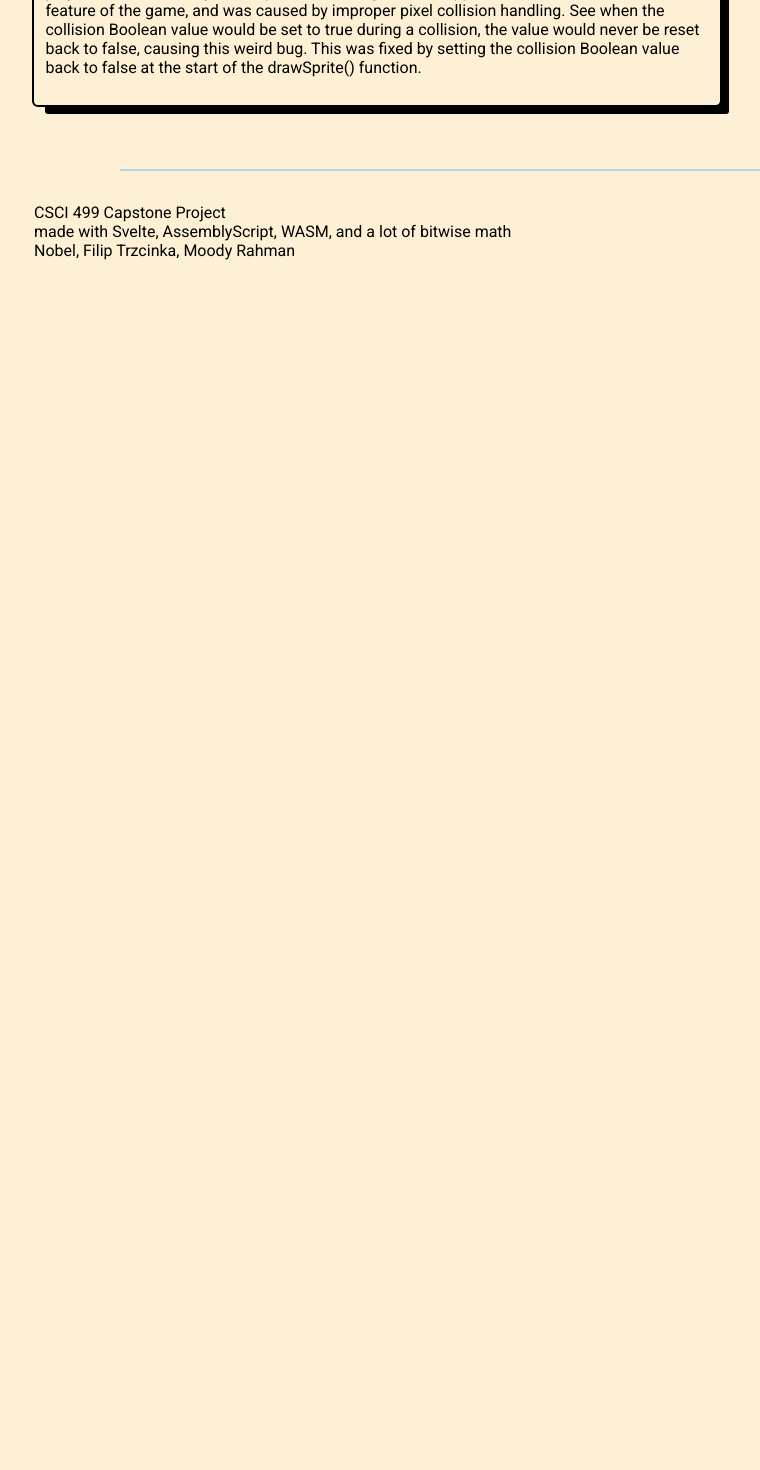
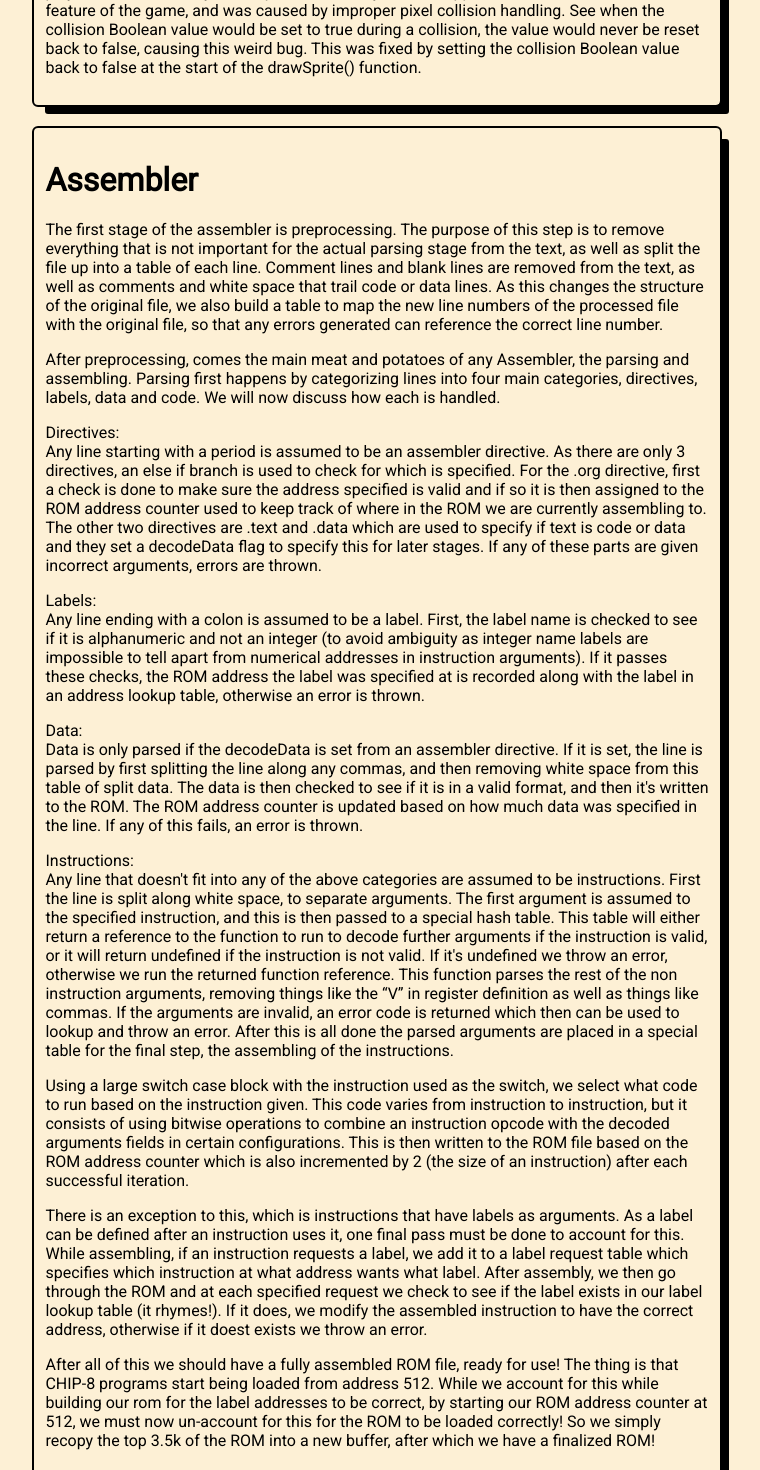
Before and after one commit to moodyRahman/cs499_chip8emu, a SvelteKit app in the folder frontend/: page /writeup in a window 1280 px wide. Shown: the part 3440-4910 px from the top of the page, without its empty margins (94-854 px from the left). Before the commit the page ends 3724 px from the top, so only its background shows below. Built offline with nearby package versions, Linux system fonts and the light colour scheme.

Commit message:
assembler writeup

```diff
--- a/frontend/src/routes/writeup/+page.svelte
+++ b/frontend/src/routes/writeup/+page.svelte
@@ -239,6 +239,103 @@
   </p>
 </div>
 
+<div>
+  <h1>Assembler</h1>
+  <p>
+    The first stage of the assembler is preprocessing. The purpose of this step
+    is to remove everything that is not important for the actual parsing stage
+    from the text, as well as split the file up into a table of each line. Comment
+    lines and blank lines are removed from the text, as well as comments and white
+    space that trail code or data lines. As this changes the structure of the original
+    file, we also build a table to map the new line numbers of the processed file with
+    the original file, so that any errors generated can reference the correct line number.
+  </p>
+
+  <p>
+    After preprocessing, comes the main meat and potatoes of any Assembler, the
+    parsing and assembling. Parsing first happens by categorizing lines into four
+    main categories, directives, labels, data and code. We will now discuss how each is
+    handled.
+  </p>
+
+  <p>
+    Directives: <br>
+    Any line starting with a period is assumed to be an assembler directive. As there
+    are only 3 directives, an else if branch is used to check for which is specified.
+    For the .org directive, first a check is done to make sure the address specified
+    is valid and if so it is then assigned to the ROM address counter used to keep
+    track of where in the ROM we are currently assembling to. The other two directives
+    are .text and .data which are used to specify if text is code or data and they
+    set a decodeData flag to specify this for later stages. If any of these parts
+    are given incorrect arguments, errors are thrown.
+  </p>
+
+  <p>
+    Labels: <br>
+    Any line ending with a colon is assumed to be a label. First, the label name
+    is checked to see if it is alphanumeric and not an integer (to avoid ambiguity
+    as integer name labels are impossible to tell apart from numerical addresses in
+    instruction arguments). If it passes these checks, the ROM address the label
+    was specified at is recorded along with the label in an address lookup table,
+    otherwise an error is thrown.
+  </p>
+
+  <p>
+    Data: <br>
+    Data is only parsed if the decodeData is set from an assembler directive. If
+    it is set, the line is parsed by first splitting the line along any commas,
+    and then removing white space from this table of split data. The data is then
+    checked to see if it is in a valid format, and then it's written to the ROM.
+    The ROM address counter is updated based on how much data was specified in the
+    line. If any of this fails, an error is thrown.
+  </p>
+
+  <p>
+    Instructions: <br>
+    Any line that doesn't fit into any of the above categories are assumed to be
+    instructions. First the line is split along white space, to separate arguments.
+    The first argument is assumed to the specified instruction, and this is then
+    passed to a special hash table. This table will either return a reference to
+    the function to run to decode further arguments if the instruction is valid,
+    or it will return undefined if the instruction is not valid. If it's undefined
+    we throw an error, otherwise we run the returned function reference. This
+    function parses the rest of the non instruction arguments, removing things
+    like the “V” in register definition as well as things like commas. If the
+    arguments are invalid, an error code is returned which then can be used to
+    lookup and throw an error. After this is all done the parsed arguments are
+    placed in a special table for the final step, the assembling of the instructions.
+  </p>
+
+  <p>
+    Using a large switch case block with the instruction used as the switch, we
+    select what code to run based on the instruction given. This code varies
+    from instruction to instruction, but it consists of using bitwise operations
+    to combine an instruction opcode with the decoded arguments fields in certain
+    configurations. This is then written to the ROM file based on the ROM address
+    counter which is also incremented by 2 (the size of an instruction) after each
+    successful iteration.
+  </p>
+  <p>
+    There is an exception to this, which is instructions that have labels as arguments.
+    As a label can be defined after an instruction uses it, one final pass must be
+    done to account for this. While assembling, if an instruction requests a label,
+    we add it to  a label request table which specifies which instruction at what
+    address wants what label. After assembly, we then go through the ROM and at
+    each specified request we check to see if the label exists in our label lookup
+    table (it rhymes!). If it does, we modify the assembled instruction to have
+    the correct address, otherwise if it doest exists we throw an error.
+  </p>
+
+  <p>
+    After all of this we should have a fully assembled ROM file, ready for use!
+    The thing is that CHIP-8 programs start being loaded from address 512. While
+    we account for this while building our rom for the label addresses to be correct,
+    by starting our ROM address counter at 512, we must now un-account for this
+    for the ROM to be loaded correctly! So we simply recopy the top 3.5k of the
+    ROM into a new buffer, after which we have a finalized ROM!
+  </p>
+</div>
+
 
 
 </div>
```
